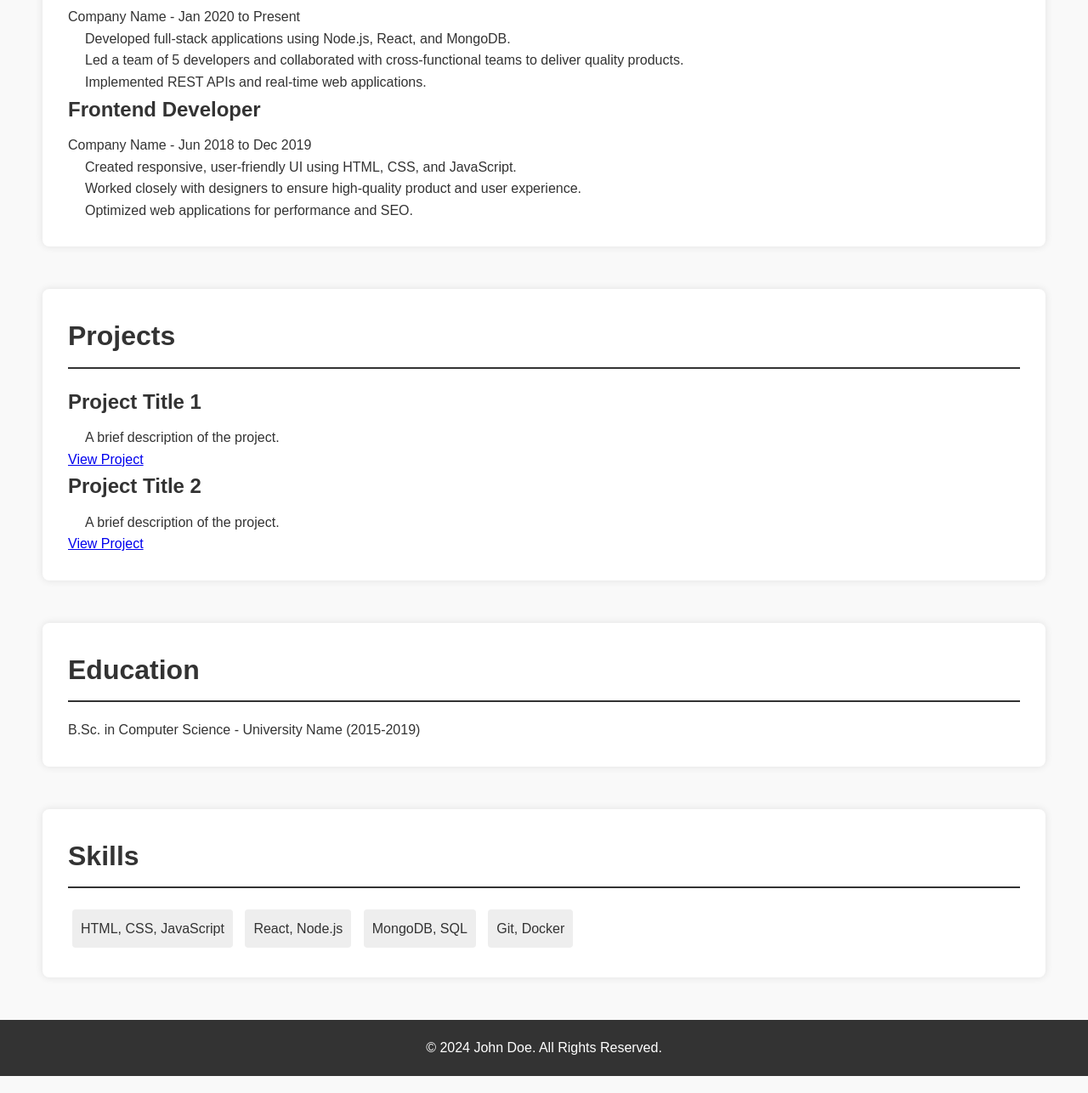
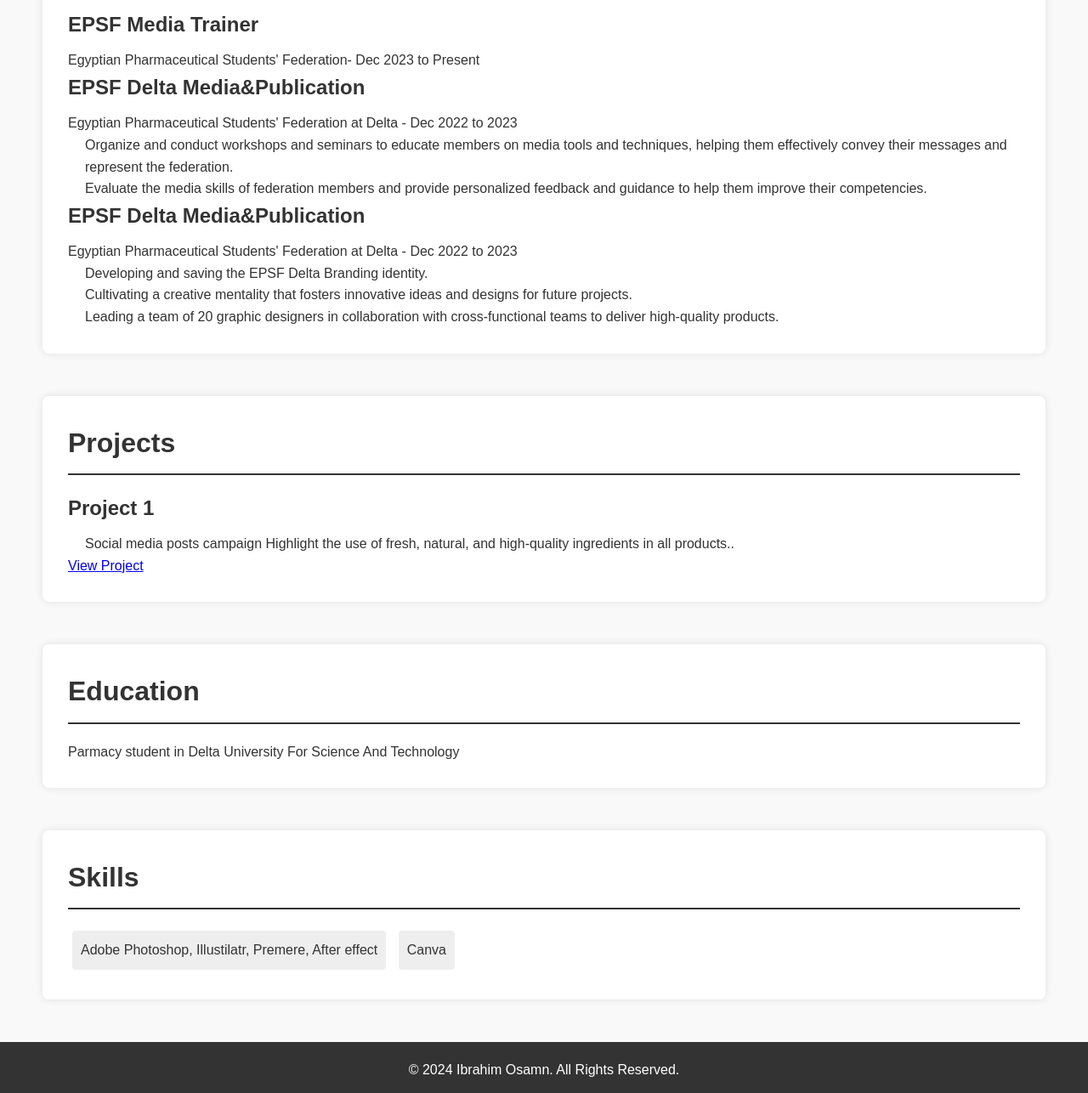
Before and after one commit to ebrahim0111/Ibragim-Osman-, a plain HTML site: page index.html in a window 1280 px wide. Shown: the part 652-1938 px from the top of the page at 85% size. Drawn offline with Linux system fonts and the light colour scheme.

Commit message:
Update index.html

```diff
--- a/index.html
+++ b/index.html
@@ -5,47 +5,50 @@
     <meta charset="UTF-8">
     <meta name="viewport" content="width=device-width, initial-scale=1.0">
     <meta http-equiv="X-UA-Compatible" content="ie=edge">
-    <title>My Portfolio & CV</title>
+    <title>Ibrahim Osman</title>
     <link rel="stylesheet" href="style.css">
 </head>
 
 <body>
     <header>
         <div class="header-content">
-            <h1>John Doe</h1>
-            <p>Full Stack Developer</p>
+            <h1>Ibrahim Osman</h1>
+            <p>Graphic Designer</p>
             <ul class="social-links">
                 <li><a href="https://github.com/yourgithub" target="_blank">GitHub</a></li>
-                <li><a href="mailto:email@example.com">Email</a></li>
-                <li><a href="https://linkedin.com/in/yourprofile" target="_blank">LinkedIn</a></li>
+                <li><a href="ibrahim.osman.mostafa@gmail.com">Email</a></li>
+                <li><a href="https://www.linkedin.com/in/ibrahim-osman-1717832ba?utm_source=share&utm_campaign=share_via&utm_content=profile&utm_medium=ios_app" target="_blank">LinkedIn</a></li>
             </ul>
         </div>
     </header>
 
     <section id="about">
         <h2>About Me</h2>
-        <p>I'm an experienced full-stack developer with a passion for creating dynamic and responsive web applications. I specialize in building high-quality, scalable solutions that improve business processes and user experience.</p>
+        <p>My name is Ibrahim Osman, and I am a passionate graphic designer with over 6 years of professional experience in the industry. I specialize in using Adobe Creative Suite, including Photoshop, Illustrator, InDesign, and After Effects, to create visually compelling designs that effectively communicate and captivate audiences. My expertise spans various design areas, including branding, digital and print media, and creative advertising solutions. I am committed to delivering high-quality, innovative design work tailored to the unique needs of my clients.</p>
     </section>
 
     <section id="experience">
         <h2>Experience</h2>
         <div class="job">
-            <h3>Software Engineer</h3>
-            <p>Company Name - Jan 2020 to Present</p>
+            <h3>EPSF Media Trainer</h3>
+            <p>Egyptian Pharmaceutical Students' Federation- Dec 2023 to Present</p>
+            <h3>EPSF Delta Media&Publication</h3>
+            <p>Egyptian Pharmaceutical Students' Federation at Delta - Dec 2022 to 2023</p>
             <ul>
-                <li>Developed full-stack applications using Node.js, React, and MongoDB.</li>
-                <li>Led a team of 5 developers and collaborated with cross-functional teams to deliver quality products.</li>
-                <li>Implemented REST APIs and real-time web applications.</li>
+                <li>Organize and conduct workshops and seminars to educate members on media tools and techniques, helping them effectively convey their messages and represent the federation.</li>
+                <li>Evaluate the media skills of federation members and provide personalized feedback and guidance to help them improve their competencies.</li>
+
             </ul>
         </div>
 
         <div class="job">
-            <h3>Frontend Developer</h3>
-            <p>Company Name - Jun 2018 to Dec 2019</p>
+             <h3>EPSF Delta Media&Publication</h3>
+            <p>Egyptian Pharmaceutical Students' Federation at Delta - Dec 2022 to 2023</p>
             <ul>
-                <li>Created responsive, user-friendly UI using HTML, CSS, and JavaScript.</li>
-                <li>Worked closely with designers to ensure high-quality product and user experience.</li>
-                <li>Optimized web applications for performance and SEO.</li>
+                <li>Developing and saving the EPSF Delta Branding identity.</li>
+                <li>Cultivating a creative mentality that fosters innovative ideas and designs for future projects.</li>
+                <li>Leading a team of 20 graphic designers in collaboration with cross-functional teams to deliver high-quality products.</li>
+
             </ul>
         </div>
     </section>
@@ -53,35 +56,31 @@
     <section id="projects">
         <h2>Projects</h2>
         <div class="project">
-            <h3>Project Title 1</h3>
-            <p>A brief description of the project.</p>
+            <h3>Project 1</h3>
+            <p>Social media posts campaign Highlight the use of fresh, natural, and high-quality ingredients in all products..</p>
             <a href="https://github.com/yourgithub/project1" target="_blank">View Project</a>
         </div>
 
-        <div class="project">
-            <h3>Project Title 2</h3>
-            <p>A brief description of the project.</p>
-            <a href="https://github.com/yourgithub/project2" target="_blank">View Project</a>
+
         </div>
     </section>
 
     <section id="education">
         <h2>Education</h2>
-        <p>B.Sc. in Computer Science - University Name (2015-2019)</p>
+        <p>Parmacy student in Delta University For Science And Technology </p>
     </section>
 
     <section id="skills">
         <h2>Skills</h2>
         <ul class="skills-list">
-            <li>HTML, CSS, JavaScript</li>
-            <li>React, Node.js</li>
-            <li>MongoDB, SQL</li>
-            <li>Git, Docker</li>
+            <li>Adobe Photoshop, Illustilatr, Premere, After effect</li>
+            <li>Canva</li>
+
         </ul>
     </section>
 
     <footer>
-        <p>&copy; 2024 John Doe. All Rights Reserved.</p>
+        <p>&copy; 2024 Ibrahim Osamn. All Rights Reserved.</p>
     </footer>
 </body>
 
```
